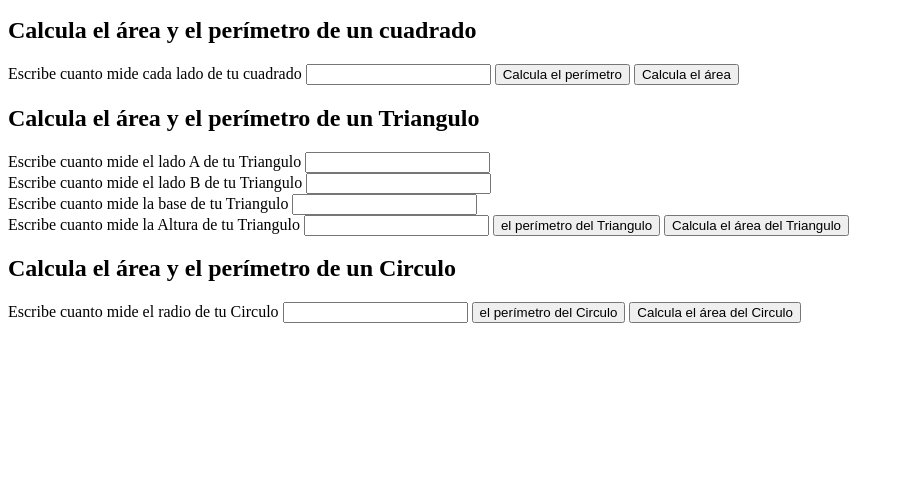
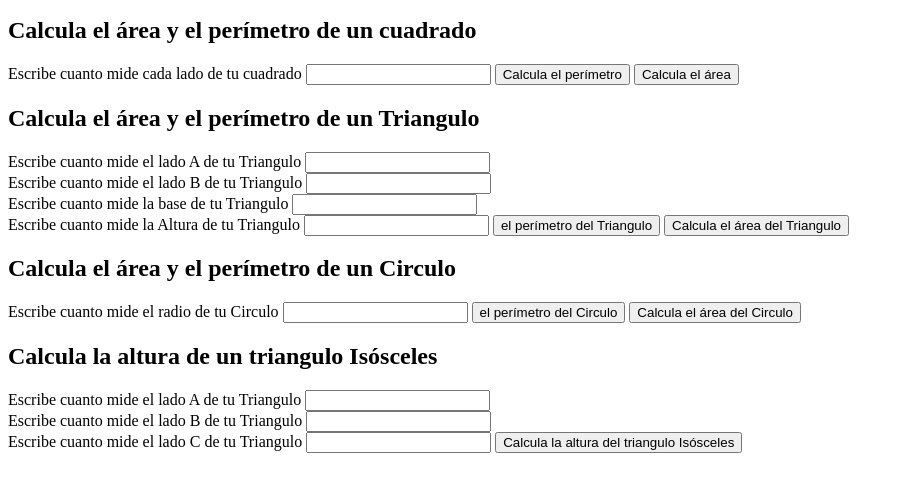
Before and after one commit to EnmanuelJosue/curso-practico-javascript, a plain HTML site: page figuras.html in a window 1280 px wide. Shown: the part 101-592 px from the top of the page, without its empty margins (0-904 px from the left). Drawn offline with Linux system fonts and the light colour scheme.

Commit message:
se agrego el calculo para la altura de un triangulo isosceles

```diff
--- a/figuras.html
+++ b/figuras.html
@@ -66,6 +66,24 @@
                 Calcula el área del Circulo
             </button>
         </form>
+        <h2>Calcula la altura de un triangulo Isósceles </h2>
+        <form action="">
+            <label for="InputTrianguloIscoceles">
+                Escribe cuanto mide el lado A de tu Triangulo
+            </label>
+            <input id="InputTrianguloIscoceles" type="number">
+            <label for="InputTrianguloIscoceles2">
+                <br> Escribe cuanto mide el lado B de tu Triangulo
+            </label>
+            <input id="InputTrianguloIscoceles2" type="number">
+            <label for="InputTrianguloIscoceles3">
+                <br> Escribe cuanto mide el lado C de tu Triangulo
+            </label>
+            <input id="InputTrianguloIscoceles3" type="number">
+            <button type="button" onclick="calcularAlturaIscoceles()">
+                 Calcula la altura del triangulo Isósceles
+            </button>
+        </form>
     </section>
     <script src="./figuras.js"></script>
 </body>
--- a/figuras.js
+++ b/figuras.js
@@ -114,6 +114,28 @@ function calcularAreaCirculo(){
     alert(area);
 }
 
+//Calcula la altura de un triangulo Isósceles.
+function alturaTrianguloIscoceles(lado1, lado2, base){
+        return Math.sqrt((lado1*lado2)-((base*base)/4));
+}
+
+function calcularAlturaIscoceles(){
+    const input = document.getElementById("InputTrianguloIscoceles");
+    const value = parseInt(input.value);
+    const input2 = document.getElementById("InputTrianguloIscoceles2");
+    const value2 = parseInt(input2.value);
+    const input3 = document.getElementById("InputTrianguloIscoceles3");
+    const value3 = parseInt(input3.value);
+    if(value==value2 && value!=value3 && value2!=value3){
+        const altura = alturaTrianguloIscoceles(value, value2, value3);
+        alert("El calculo de la altura es: "+ altura);
+    }else{
+        alert("Los lados A y B no son iguales, no es un triangulo Iscoceles");
+    }
+
+}
+
+
 
 // function areaCirculo(radio){
 //     return PI*(radio*radio);
```
